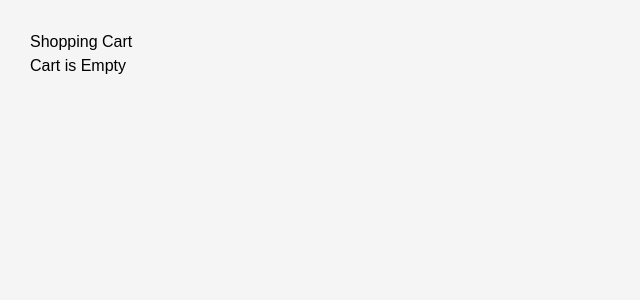
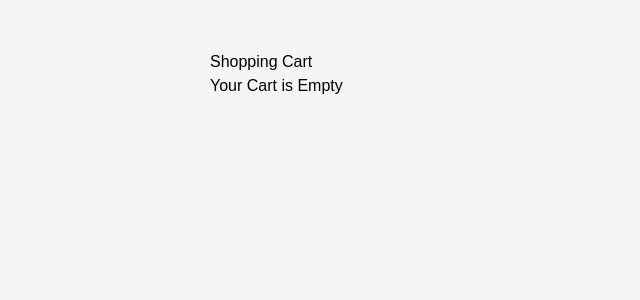
Before and after one commit to pallavinarsinge04/smart_ai_ecommerce, a React (Vite) app in the folder client/: page /cart in a window 1280 px wide. Shown: the top 300 px of the page, without its empty margins (0-640 px from the left). Built offline with nearby package versions, Linux system fonts and the light colour scheme.

Commit message:
feat(cart): add total quantity and total price calculation

```diff
--- a/client/src/context/CartContext.jsx
+++ b/client/src/context/CartContext.jsx
@@ -4,7 +4,7 @@ const CartContext = createContext();
 
 export const useCart = () => useContext(CartContext);
 
-export default function CartProvider({ children }) {
+function CartProvider({ children }) {
   const [cart, setCart] = useState([]);
 
   const addToCart = (product) => {
@@ -50,7 +50,12 @@ export default function CartProvider({ children }) {
   };
 
   const totalPrice = cart.reduce(
-    (sum, item) => sum + item.price * item.quantity,
+    (total, item) => total + item.price * item.quantity,
+    0
+  );
+
+  const totalQuantity = cart.reduce(
+    (total, item) => total + item.quantity,
     0
   );
 
@@ -63,9 +68,12 @@ export default function CartProvider({ children }) {
         decreaseQuantity,
         removeFromCart,
         totalPrice,
+        totalQuantity,
       }}
     >
       {children}
     </CartContext.Provider>
   );
 }
+
+export default CartProvider;
--- a/client/src/pages/Cart.jsx
+++ b/client/src/pages/Cart.jsx
@@ -8,43 +8,53 @@ function Cart() {
     decreaseQuantity,
     removeFromCart,
     totalPrice,
+    totalQuantity,
   } = useCart();
 
   return (
-    <div style={{ padding: "30px" }}>
+    <div
+      style={{
+        maxWidth: "900px",
+        margin: "30px auto",
+        padding: "20px",
+      }}
+    >
       <h1>Shopping Cart</h1>
 
       {cart.length === 0 ? (
-        <h2>Cart is Empty</h2>
+        <h2>Your Cart is Empty</h2>
       ) : (
         <>
           {cart.map((item) => (
             <div
               key={item._id}
               style={{
-                border: "1px solid #ccc",
+                border: "1px solid #ddd",
+                padding: "20px",
                 marginBottom: "20px",
-                padding: "20px",
                 borderRadius: "10px",
               }}
             >
               <img
                 src={item.image}
                 alt={item.name}
-                width="120"
+                width="150"
               />
 
               <h2>{item.name}</h2>
 
               <p>Price: ₹{item.price}</p>
 
-              <h3>Quantity: {item.quantity}</h3>
+              <p>Quantity: {item.quantity}</p>
 
               <button onClick={() => decreaseQuantity(item._id)}>
                 -
               </button>
 
-              <button onClick={() => increaseQuantity(item._id)}>
+              <button
+                style={{ margin: "0 10px" }}
+                onClick={() => increaseQuantity(item._id)}
+              >
                 +
               </button>
 
@@ -60,7 +70,11 @@ function Cart() {
 
           <hr />
 
-          <h2>Total: ₹{totalPrice}</h2>
+          <h2>Total Products: {cart.length}</h2>
+
+          <h2>Total Quantity: {totalQuantity}</h2>
+
+          <h1>Total Price: ₹{totalPrice}</h1>
         </>
       )}
     </div>
```
